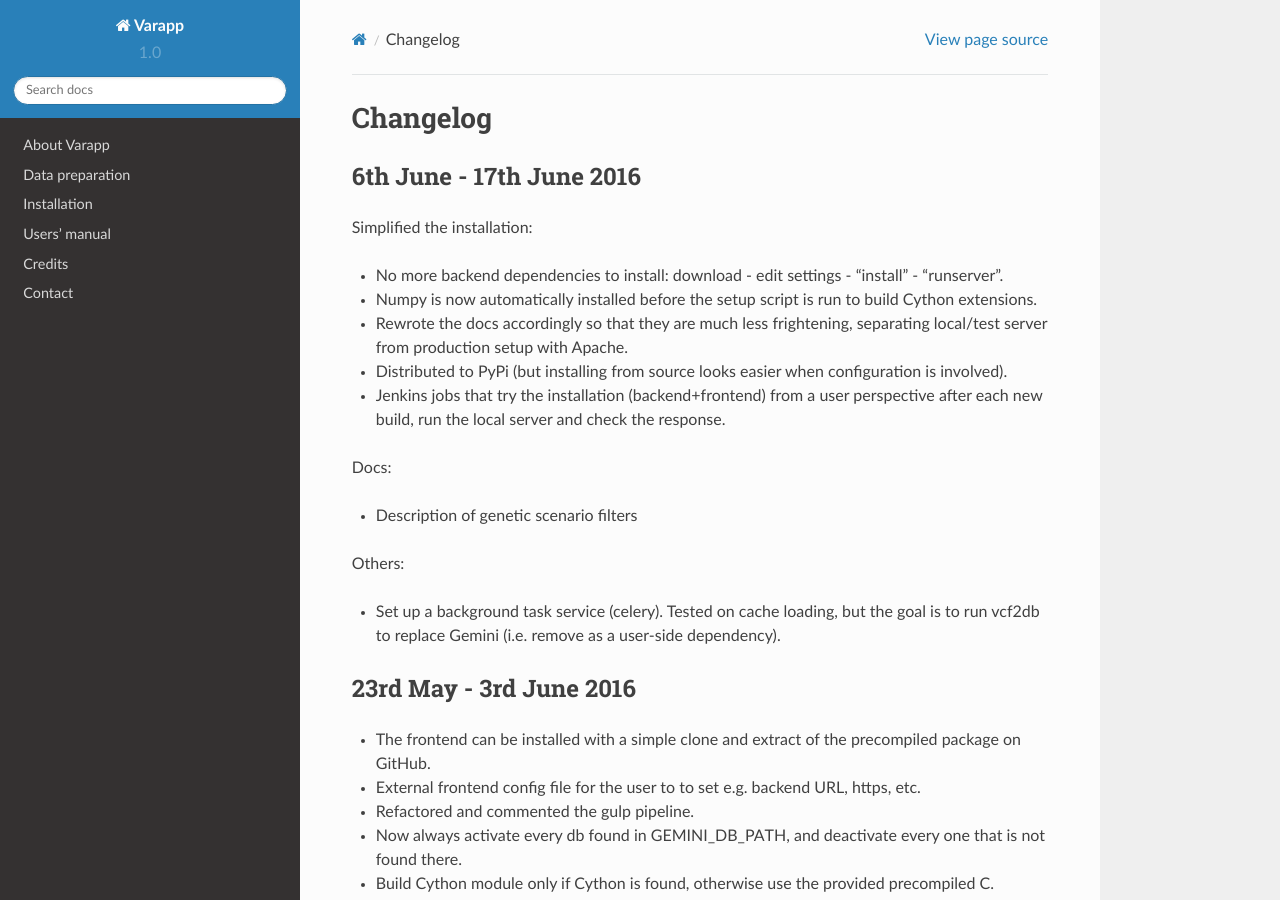
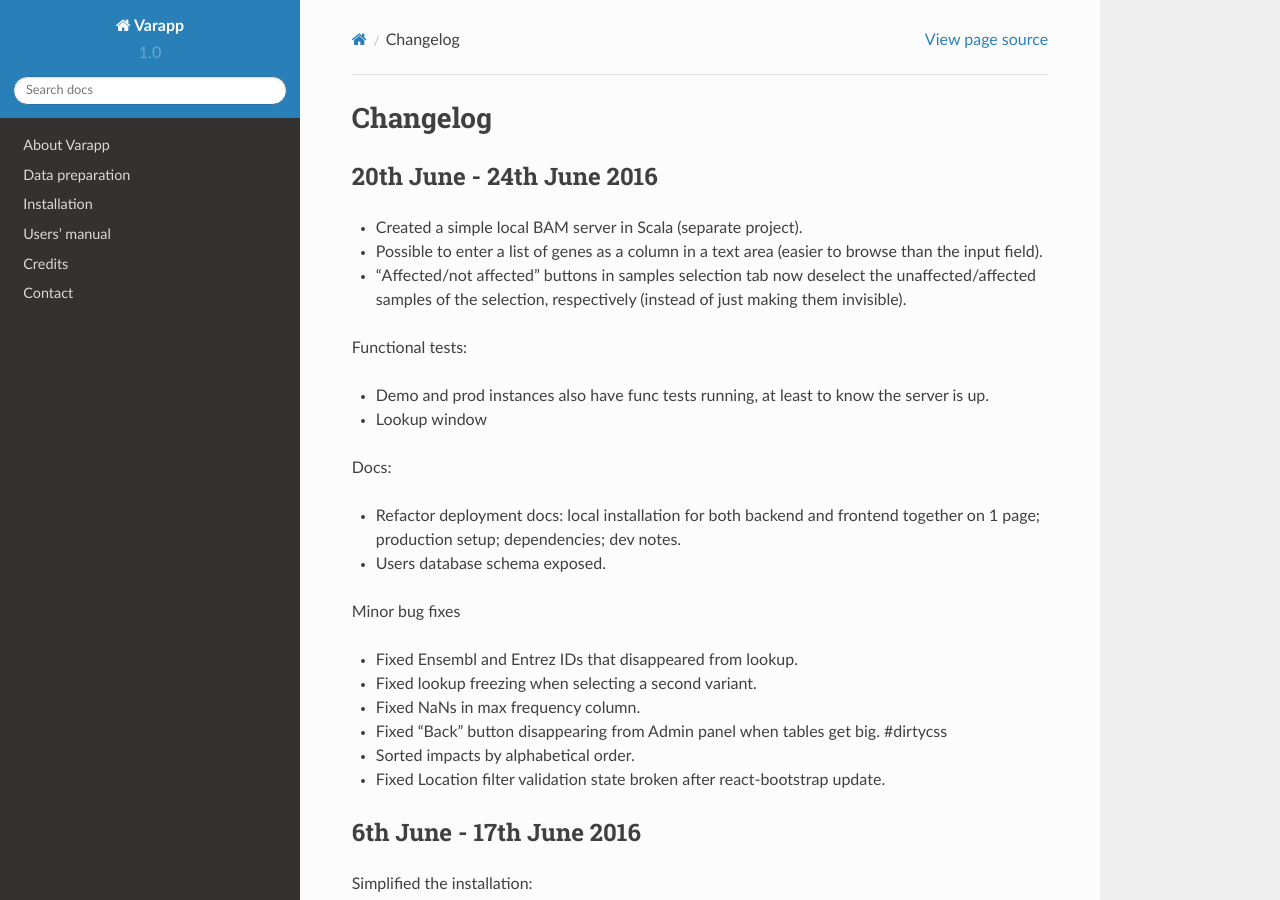
Before and after one commit to varapp/varapp-docs, a Sphinx documentation site: the page built from docs/src/changelog.rst, in a window 1280 px wide and 900 px high. Built offline with Sphinx 7.4.7 and the Read the Docs theme 2.0.0, drawn with Linux system fonts in a browser that asks for light colours.

Commit message:
changelog

```diff
--- a/docs/src/changelog.rst
+++ b/docs/src/changelog.rst
@@ -1,6 +1,34 @@
 
 Changelog
 =========
+
+20th June - 24th June 2016
+--------------------------
+
+* Created a simple local BAM server in Scala (separate project).
+* Possible to enter a list of genes as a column in a text area (easier to browse than the input field).
+* "Affected/not affected" buttons in samples selection tab now deselect the unaffected/affected samples
+  of the selection, respectively (instead of just making them invisible).
+
+Functional tests:
+
+* Demo and prod instances also have func tests running, at least to know the server is up.
+* Lookup window
+
+Docs:
+
+* Refactor deployment docs: local installation for both backend and frontend together on 1 page; production setup; dependencies; dev notes.
+* Users database schema exposed.
+
+Minor bug fixes
+
+* Fixed Ensembl and Entrez IDs that disappeared from lookup.
+* Fixed lookup freezing when selecting a second variant.
+* Fixed NaNs in max frequency column.
+* Fixed "Back" button disappearing from Admin panel when tables get big. #dirtycss
+* Sorted impacts by alphabetical order.
+* Fixed Location filter validation state broken after react-bootstrap update.
+
 
 6th June - 17th June 2016
 -------------------------
```
